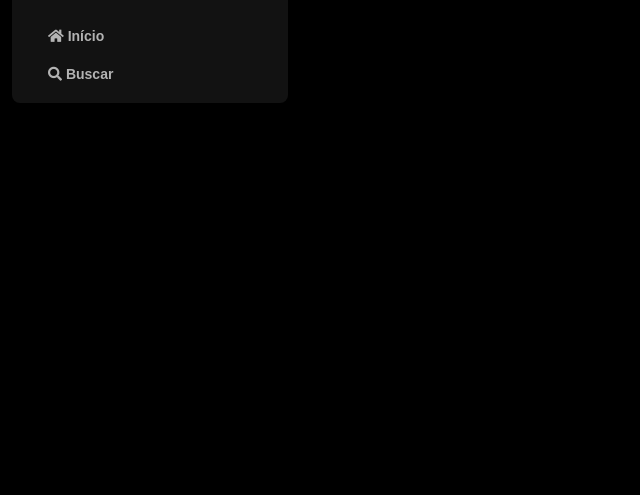
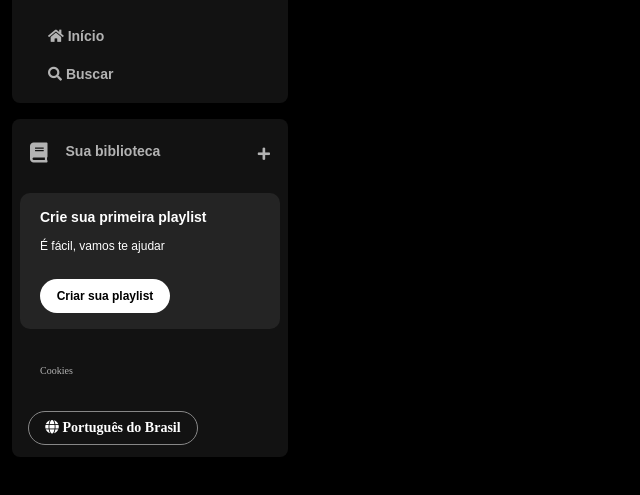
Before and after one commit to eliass0usa/spotify-imersao-alura, a plain HTML site: page index.html in a window 1280 px wide. Shown: the part 75-570 px from the top of the page, without its empty margins (0-640 px from the left). Drawn offline with Linux system fonts and the light colour scheme.

Commit message:
section-playlist

```diff
--- a/index.html
+++ b/index.html
@@ -20,9 +20,8 @@
     />
   </head>
   <body>
-    <h1>Spotify</h1>
     <div class="sidebar">
-      <nav class="sidebar_navigation">
+      <nav class="sidebar__navigation">
         <div class="logo">
           <a href="">
             <img src="./assets/icons/logo-spotify.png" alt="Logo do spotify" />
@@ -43,6 +42,36 @@
           </li>
         </ul>
       </nav>
+      <div class="library">
+        <div class="library__content">
+          <button class="library__button">
+            <span class="fa fas fa-book"></span>
+            <span>Sua biblioteca</span>
+          </button>
+          <span class="fa fa-plus"></span>
+        </div>
+
+        <section class="section-playlist">
+          <div class="section-playlist__content">
+            <span class="text title">Crie sua primeira playlist</span>
+            <span class="text subtitle">É fácil, vamos te ajudar</span>
+            <button class="section-playlist__button">
+              <span>Criar sua playlist</span>
+            </button>
+          </div>
+        </section>
+
+        <div class="cookies">
+          <a href="">Cookies</a>
+        </div>
+
+        <div class="languages">
+          <button class="languages__button">
+            <span class="fa fa-globe"></span>
+            <span>Português do Brasil</span>
+          </button>
+        </div>
+      </div>
     </div>
   </body>
 </html>
--- a/style.css
+++ b/style.css
@@ -12,20 +12,20 @@ body {
   height: 200px;
 }
 
-.sidebar_navigation {
+.sidebar__navigation {
   background-color: #121212;
   border-radius: 8px;
   padding: 16px 0 0 16px;
 }
 
-.sidebar_navigation .logo {
+.sidebar__navigation .logo {
   background: #121212;
   display: flex;
   border-radius: 8px;
   padding: 16px 0 0 16px;
 }
 
-.sidebar_navigation .logo img {
+.sidebar__navigation .logo img {
   width: 80px;
 }
 
@@ -45,3 +45,126 @@ body {
   font-size: 14px;
   font-family: "DM Sans", sans-serif;
 }
+
+.library {
+  background-color: #121212;
+  border-radius: 8px;
+  display: flex;
+  justify-content: space-between;
+  flex-direction: column;
+  padding: 4px 8px;
+  color: #b3b3b3;
+  font-weight: 600;
+  font-size: 14px;
+  margin-top: 10px;
+}
+
+.library .library__content {
+  display: flex;
+  justify-content: space-between;
+}
+
+.library .library__button {
+  display: flex;
+  margin-right: 10px;
+  color: #b3b3b3;
+  background-color: transparent;
+  border: 0px;
+  font-size: 14px;
+  font-weight: 700;
+  font-family: "DM Sans", sans-serif;
+  text-align: center;
+  text-decoration: none;
+  text-transform: none;
+  padding: 20px 10px;
+}
+
+.library .library__button .fa {
+  font-size: 20px;
+  margin-right: 10px;
+  font-weight: 300;
+  padding-right: 8px;
+}
+
+.library .library__content .fa-plus {
+  margin: 24px 10px;
+}
+
+.section-playlist {
+  display: flex;
+  align-items: flex-start;
+  justify-content: space-between;
+  gap: 20px;
+  background-color: #242424;
+  color: #b3b3b3;
+  font-weight: 600;
+  font-size: 14px;
+  margin: 8px 0px;
+  padding: 16px 20px;
+  border-radius: 10px;
+}
+
+.section-playlist .section-playlist__content {
+  display: flex;
+  flex-direction: column;
+}
+
+.section-playlist__content .text {
+  padding-bottom: 14px;
+  color: #fff;
+  font-family: "DM Sans", sans-serif;
+}
+
+.section-playlist__content .title {
+  font-weight: 700;
+}
+
+.section-playlist__content .subtitle {
+  font-weight: 500;
+  font-size: 12px;
+}
+
+.section-playlist__content .section-playlist__button {
+  display: flex;
+  justify-content: center;
+  background-color: #fff;
+  color: #000;
+  border-radius: 20px;
+  font-size: 12px;
+  font-weight: 700;
+  font-family: "DM Sans", sans-serif;
+  text-decoration: none;
+  text-transform: none;
+  padding: 10px;
+  margin-top: 12px;
+  border: 0px;
+  width: 130px;
+}
+
+.sidebar .cookies {
+  margin: 25px 20px;
+}
+
+.sidebar .cookies a {
+  color: #b3b3b3;
+  font-weight: 500;
+  font-size: 10px;
+  text-decoration: none;
+}
+
+.sidebar .cookies:hover {
+  text-decoration: underline;
+}
+
+.languages .languages__button {
+  align-items: center;
+  background-color: transparent;
+  border: 1px solid #878787;
+  color: #fff;
+  font-weight: bold;
+  cursor: pointer;
+  width: 170px;
+  margin: 8px;
+  padding: 8px;
+  border-radius: 20px;
+}
```
